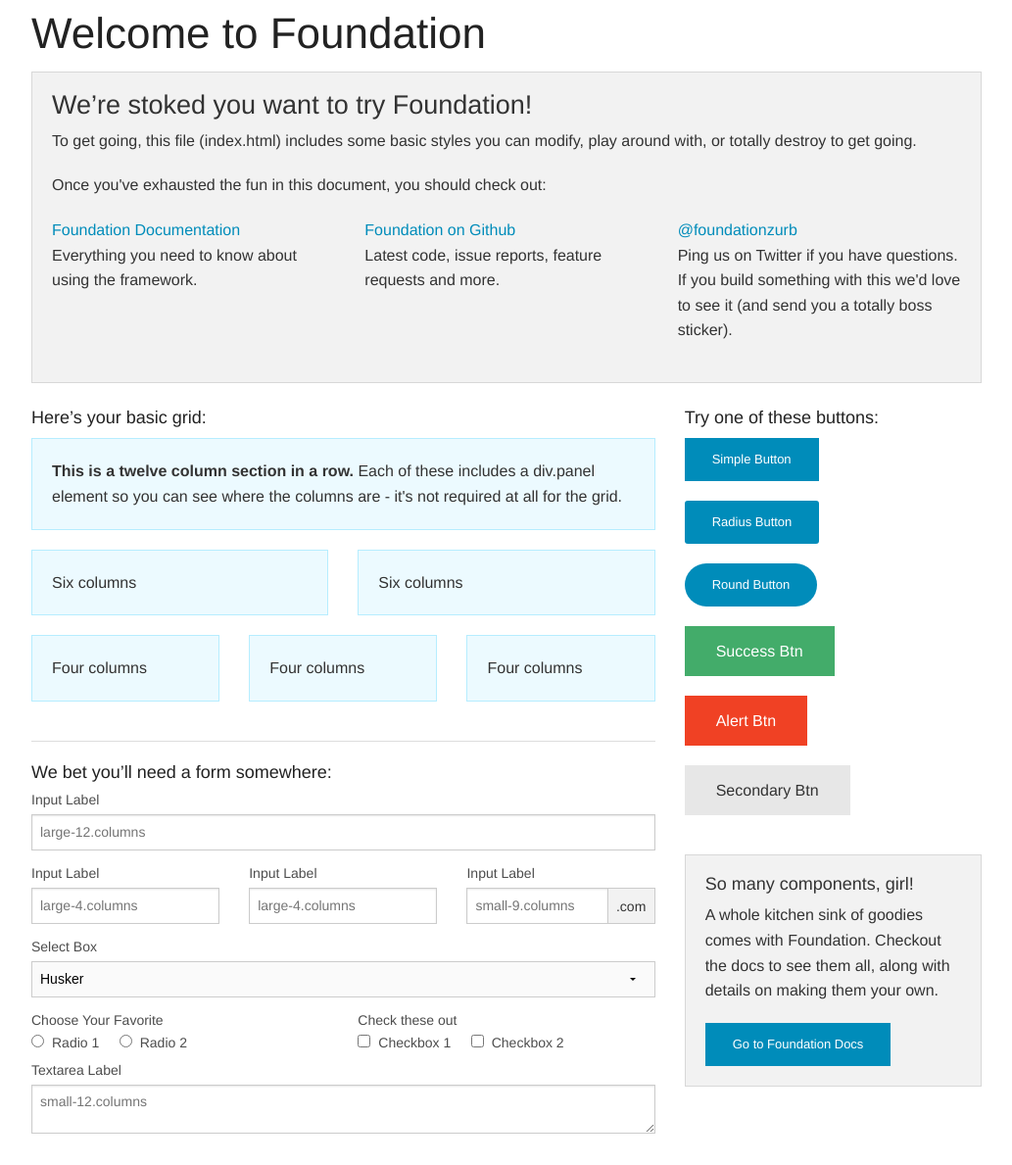
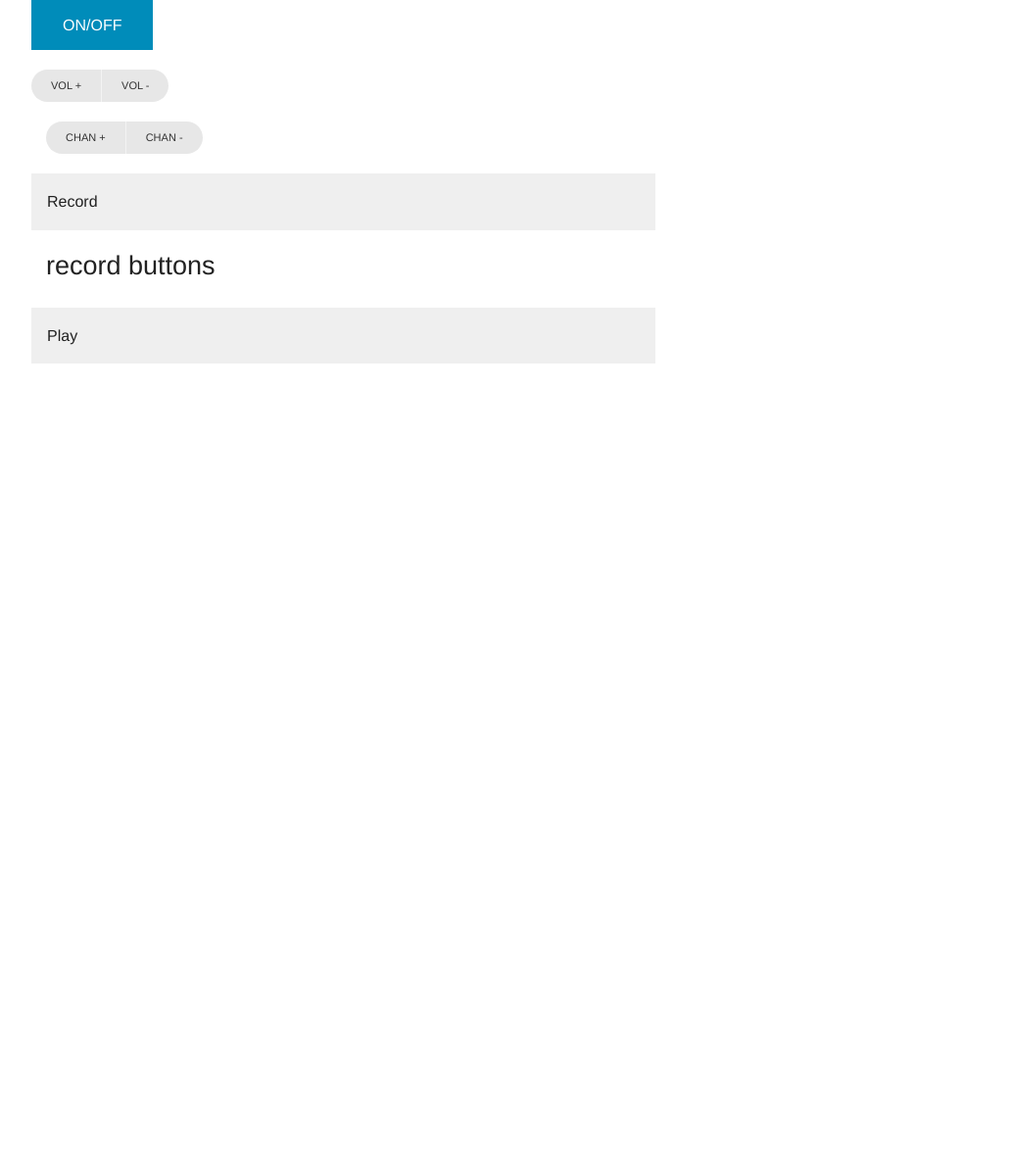
Before and after one commit to rseto88/test, a plain HTML site: page index.html in a window 1280 px wide. Shown: the whole page at 98% size, without its empty margins (123-1156 px from the left). After the commit the page ends 800 px from the top, so only its background shows below. Drawn offline with Linux system fonts and the light colour scheme.

Commit message:
on/off - vol - chan - record/play

```diff
--- a/index.html
+++ b/index.html
@@ -3,159 +3,75 @@
   <head>
     <meta charset="utf-8" />
     <meta name="viewport" content="width=device-width, initial-scale=1.0" />
-    <title>Foundation | Welcome</title>
+    <title>Test</title>
     <link rel="stylesheet" href="css/foundation.css" />
+    <link rel="stylesheet" href="css/styles.css" />
     <script src="js/vendor/modernizr.js"></script>
   </head>
   <body>
 
+
     <div class="row">
-      <div class="large-12 columns">
-        <h1>Welcome to Foundation</h1>
+      <div class="small-12 columns">
+
+        <a href="#" class="button">ON/OFF</a>
+
       </div>
     </div>
 
+    <!--Volume & CHan -->
     <div class="row">
-      <div class="large-12 columns">
-      	<div class="panel">
-	        <h3>We&rsquo;re stoked you want to try Foundation! </h3>
-	        <p>To get going, this file (index.html) includes some basic styles you can modify, play around with, or totally destroy to get going.</p>
-	        <p>Once you've exhausted the fun in this document, you should check out:</p>
-	        <div class="row">
-	        	<div class="large-4 medium-4 columns">
-	    		<p><a href="http://foundation.zurb.com/docs">Foundation Documentation</a><br />Everything you need to know about using the framework.</p>
-	    	</div>
-	        	<div class="large-4 medium-4 columns">
-	        		<p><a href="http://github.com/zurb/foundation">Foundation on Github</a><br />Latest code, issue reports, feature requests and more.</p>
-	        	</div>
-	        	<div class="large-4 medium-4 columns">
-	        		<p><a href="http://twitter.com/foundationzurb">@foundationzurb</a><br />Ping us on Twitter if you have questions. If you build something with this we'd love to see it (and send you a totally boss sticker).</p>
-	        	</div>
-					</div>
-      	</div>
+
+      <!--Vol -->
+       <div class="small-8 columns">
+          <div class="button-bar">
+            <ul class="button-group round">
+              <li><a href="#" class="tiny button secondary">VOL +</a></li>
+              <li><a href="#" class="tiny button secondary">VOL -</a></li>
+            </ul>
+      </div>
+
+      <!-- chan -->
+      <div class="small-6 columns">
+        <div class="button-bar">
+            <ul class="button-group round">
+              <li><a href="#" class="tiny button secondary">CHAN +</a></li>
+              <li><a href="#" class="tiny button secondary">CHAN -</a></li>
+            </ul>
+
+
       </div>
     </div>
 
-    <div class="row">
-      <div class="large-8 medium-8 columns">
-        <h5>Here&rsquo;s your basic grid:</h5>
-        <!-- Grid Example -->
+  <div class="row">
+    <div class="small-12 columns">
 
-        <div class="row">
-          <div class="large-12 columns">
-            <div class="callout panel">
-              <p><strong>This is a twelve column section in a row.</strong> Each of these includes a div.panel element so you can see where the columns are - it's not required at all for the grid.</p>
-            </div>
-          </div>
-        </div>
-        <div class="row">
-          <div class="large-6 medium-6 columns">
-            <div class="callout panel">
-              <p>Six columns</p>
-            </div>
-          </div>
-          <div class="large-6 medium-6 columns">
-            <div class="callout panel">
-              <p>Six columns</p>
-            </div>
-          </div>
-        </div>
-        <div class="row">
-          <div class="large-4 medium-4 small-4 columns">
-            <div class="callout panel">
-              <p>Four columns</p>
-            </div>
-          </div>
-          <div class="large-4 medium-4 small-4 columns">
-            <div class="callout panel">
-              <p>Four columns</p>
-            </div>
-          </div>
-          <div class="large-4 medium-4 small-4 columns">
-            <div class="callout panel">
-              <p>Four columns</p>
-            </div>
-          </div>
-        </div>
+      <dl class="accordion" data-accordion>
+  <dd>
+    <a href="#panel1">Record</a>
+    <div id="panel1" class="content active">
 
-        <hr />
+        <h3> record buttons </h3>
 
-        <h5>We bet you&rsquo;ll need a form somewhere:</h5>
-        <form>
-				  <div class="row">
-				    <div class="large-12 columns">
-				      <label>Input Label</label>
-				      <input type="text" placeholder="large-12.columns" />
-				    </div>
-				  </div>
-				  <div class="row">
-				    <div class="large-4 medium-4 columns">
-				      <label>Input Label</label>
-				      <input type="text" placeholder="large-4.columns" />
-				    </div>
-				    <div class="large-4 medium-4 columns">
-				      <label>Input Label</label>
-				      <input type="text" placeholder="large-4.columns" />
-				    </div>
-				    <div class="large-4 medium-4 columns">
-				      <div class="row collapse">
-				        <label>Input Label</label>
-				        <div class="small-9 columns">
-				          <input type="text" placeholder="small-9.columns" />
-				        </div>
-				        <div class="small-3 columns">
-				          <span class="postfix">.com</span>
-				        </div>
-				      </div>
-				    </div>
-				  </div>
-				  <div class="row">
-				    <div class="large-12 columns">
-				      <label>Select Box</label>
-				      <select>
-				        <option value="husker">Husker</option>
-				        <option value="starbuck">Starbuck</option>
-				        <option value="hotdog">Hot Dog</option>
-				        <option value="apollo">Apollo</option>
-				      </select>
-				    </div>
-				  </div>
-				  <div class="row">
-				    <div class="large-6 medium-6 columns">
-				      <label>Choose Your Favorite</label>
-				      <input type="radio" name="pokemon" value="Red" id="pokemonRed"><label for="pokemonRed">Radio 1</label>
-				      <input type="radio" name="pokemon" value="Blue" id="pokemonBlue"><label for="pokemonBlue">Radio 2</label>
-				    </div>
-				    <div class="large-6 medium-6 columns">
-				      <label>Check these out</label>
-				      <input id="checkbox1" type="checkbox"><label for="checkbox1">Checkbox 1</label>
-				      <input id="checkbox2" type="checkbox"><label for="checkbox2">Checkbox 2</label>
-				    </div>
-				  </div>
-				  <div class="row">
-				    <div class="large-12 columns">
-				      <label>Textarea Label</label>
-				      <textarea placeholder="small-12.columns"></textarea>
-				    </div>
-				  </div>
-				</form>
-      </div>
+    </div>
+  </dd>
 
-      <div class="large-4 medium-4 columns">
-			  <h5>Try one of these buttons:</h5>
-			  <p><a href="#" class="small button">Simple Button</a><br/>
-        <a href="#" class="small radius button">Radius Button</a><br/>
-        <a href="#" class="small round button">Round Button</a><br/>
-        <a href="#" class="medium success button">Success Btn</a><br/>
-        <a href="#" class="medium alert button">Alert Btn</a><br/>
-        <a href="#" class="medium secondary button">Secondary Btn</a></p>
-				<div class="panel">
-        	<h5>So many components, girl!</h5>
-        	<p>A whole kitchen sink of goodies comes with Foundation. Checkout the docs to see them all, along with details on making them your own.</p>
-        	<a href="http://foundation.zurb.com/docs/" class="small button">Go to Foundation Docs</a>
-        </div>
-      </div>
+  <dd>
+    <a href="#panel2">Play</a>
+    <div id="panel2" class="content">
+
+      <h3> play <h3>
+
     </div>
+  </dd>
+
+</dl>
+
+
+
+    </div>
+  </div>
+
 
     <script src="js/vendor/jquery.js"></script>
     <script src="js/foundation.min.js"></script>
```
Also changed, not shown: css/styles.css (added).
